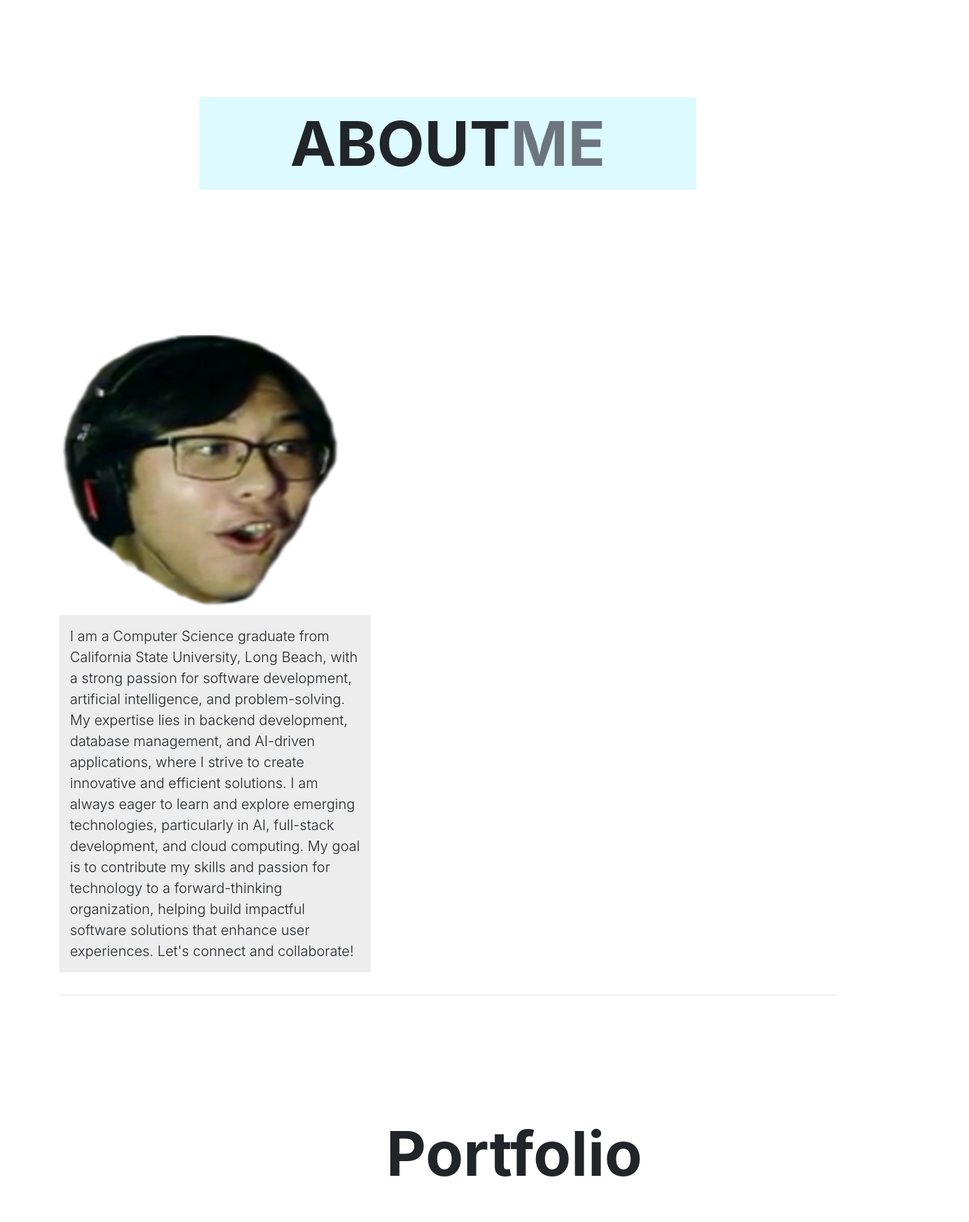
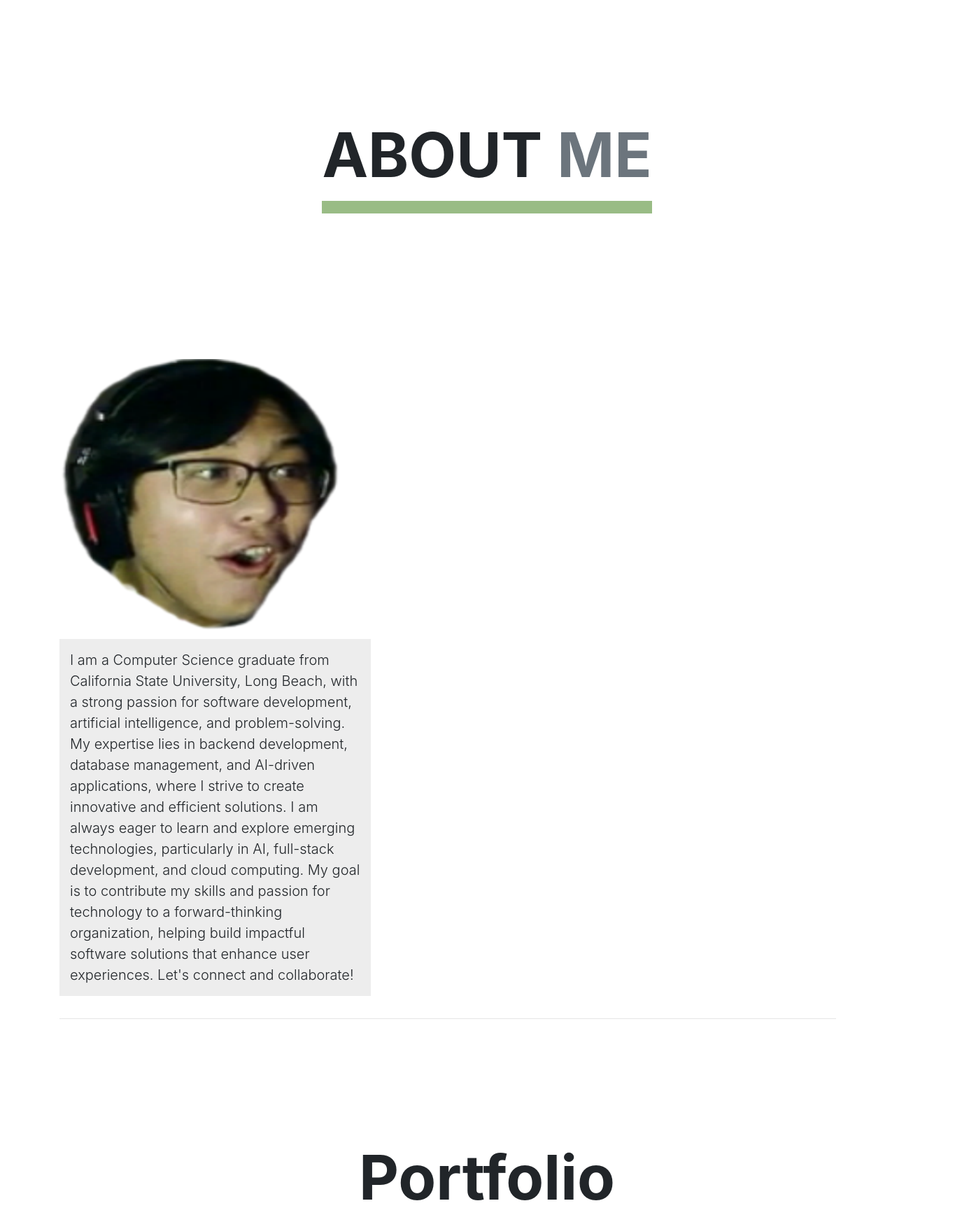
Before and after one commit to kickingdude/Personal-Website, a React (Create React App) app: page / in a window 1280 px wide. Shown: the part 60-1806 px from the top of the page at 70% size, 1385 px wide, since content can reach past the window. Built offline with nearby package versions, Linux system fonts and the light colour scheme.

Commit message:
changing color scheme and adding elements

```diff
--- a/src/App.css
+++ b/src/App.css
@@ -46,6 +46,7 @@ body{
     justify-content:center;
     align-content:center;
     align-items:flex-start;
+    background-color: dimgrey;
 }
 .navigation-header {
     margin-right:2rem;
@@ -64,12 +65,13 @@ body{
     box-shadow: 0 4px 4px black;
     width: 100vw;
     backdrop-filter: blur(6px);
-    background: rgba(220, 250, 255, 0.95);
+    background: rgba(220, 250, 255, 0.90);
 }
 
 .navigation-item {
     margin-right: 2rem;
     color: black;
+    transition: 0.2s;
 }
 
 .flex-name {
@@ -77,25 +79,17 @@ body{
     margin-right:auto;
 }
 
-.about-me-header {
-    position: relative;
-    font-size: 5.5rem;
-    font-weight: 700;
-    margin-top: 9rem;
-    margin-bottom: 13rem;
-    z-index: 9999;
-
-    margin-left: 200px;
-    margin-right: 200px;
-    background: rgba(220, 250, 255, 1);
-}
-
 .about-me {
     display: flex;
     justify-content: center;
+    align-items: center;
+    flex-direction: column;
+    margin-left: auto;
+    margin-right: auto;
 }
+
+
 .portfolio {
-    width: 1300px;
     margin-left: auto;
     margin-right: auto;
     display: flex;
@@ -103,11 +97,44 @@ body{
     align-items: center;
 }
 
-.portfolio-header {
-    position: relative;
+.about-me-header {
+    /* background: #99BC85; */
     font-size: 5.5rem;
     font-weight: 700;
+    margin-bottom: 13rem;
     margin-top: 9rem;
+    position: relative;
+    z-index: 9999;
+    border-bottom-color: #99BC85;
+    border-bottom-width: 18px;
+    border-bottom-style: solid;
+    left: 3.5rem;
+}
+
+.portfolio-header {
+    /* background: #99BC85; */
+    font-size: 5.5rem;
+    font-weight: 700;
     margin-bottom: 13rem;
+    margin-top: 9rem;
+    position: relative;
     z-index: 9999;
+    border-bottom-color: #99BC85;
+    border-bottom-width: 18px;
+    border-bottom-style: solid;
+    left: 3.5rem;
 }
+
+/*
+    Change to white, black, and a random color to make it pop out more. Switch between white and black when feeling frisky
+    #F2EFE7
+    #9ACBD0
+    #48A6A7
+    #2973B2
+*/
+/*
+    #FAF1E6
+    #FDFAF6
+    #E4EFE7
+    #99BC85
+*/
--- a/src/App.js
+++ b/src/App.js
@@ -42,11 +42,9 @@ export default function App() {
 
                 <div className="container" style={{ marginTop: 30 }}>
                     <hr className="featurette-divider" />
-                    <div id="about" className="about-me-header">
-                        <div className="about-me">
+                    <section id="about" className="about-me">
+                        <div className="about-me-header">
                             ABOUT <span className="text-muted">ME</span>
-                        </div>
-
                         </div>
                         <div className="row featurette">
 
@@ -67,8 +65,8 @@ export default function App() {
                             <div className="col-md-7">
 
                             </div>
-
                         </div>
+                    </section>
 
                     <hr className="featurette-divider" />
 
```
Lines whose indentation alone changed are shown as unchanged.
